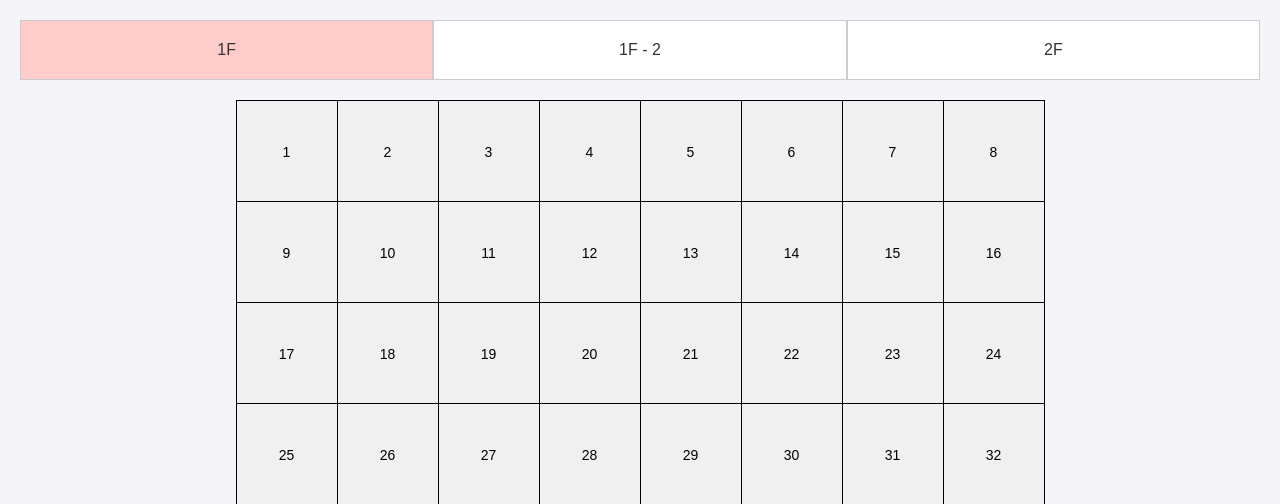
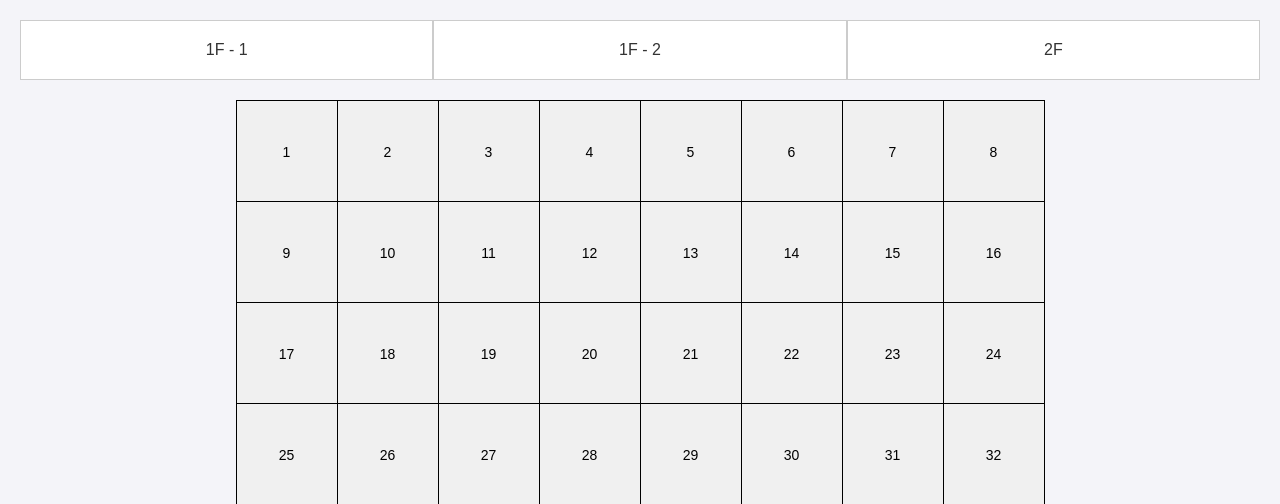
Before and after one commit to Gayeon07/locker_management, a Django app: page /index/ in a window 1280 px wide. Shown: the top 504 px of the page. Run offline with Django 5.2, Linux system fonts and the light colour scheme; a user stored in the database is signed in.

Commit message:
fix 1F button to 1F-1 button

```diff
--- a/lockers/models.py
+++ b/lockers/models.py
@@ -4,7 +4,7 @@
 # Create your models here.
 class Locker(models.Model):
     FLOOR_CHOICES = [
-        (1, '1층'),
+        (1-1, '1층-1'),
         (1-2, '1층-2'),
         (2, '2층'),
     ]
--- a/lockers/static/js/script.js
+++ b/lockers/static/js/script.js
@@ -3,7 +3,7 @@
     console.log('Document loaded.'); // 디버깅을 위한 콘솔 로그
 
     const lockersData = {
-        '1F': Array.from({ length: 32 }, (_, i) => ({ number: i + 1, isOccupied: false, user: null })),
+        '1F - 1': Array.from({ length: 32 }, (_, i) => ({ number: i + 1, isOccupied: false, user: null })),
         '1F - 2': Array.from({ length: 30 }, (_, i) => ({ number: i + 1, isOccupied: false, user: null })),
         '2F': Array.from({ length: 24 }, (_, i) => ({ number: i + 1, isOccupied: false, user: null }))
     };
@@ -13,7 +13,7 @@
 
     window.showFloor = function(floor) {
         console.log(`Showing floor: ${floor}`); // 디버깅을 위한 콘솔 로그
-        var floors = ['1F', '2F', '1F - 2'];
+        var floors = ['1F - 1', '2F', '1F - 2'];
         floors.forEach(function(f) {
             document.getElementById('btn-' + f).classList.remove('active');
         });
@@ -31,7 +31,7 @@
         let row;
 
         // 층마다 사물함을 몇 개씩 가로로 배치할지 결정하는 변수 추가
-        const lockersPerRow = floor === '1F' ? 8 : 6;
+        const lockersPerRow = floor === '1F - 1' ? 8 : 6;
 
         data.forEach((locker, index) => {
             if (index % lockersPerRow === 0) {
--- a/lockers/templates/lockers/index.html
+++ b/lockers/templates/lockers/index.html
@@ -9,7 +9,7 @@
 </head>
 <body>
     <div class="floor-buttons">
-        <button id="btn-1F" class="floor-button active" onclick="showFloor('1F')">1F</button>
+        <button id="btn-1F - 1" class="floor-button active" onclick="showFloor('1F - 1')">1F - 1</button>
         <button id="btn-1F - 2" class="floor-button" onclick="showFloor('1F - 2')">1F - 2</button>
         <button id="btn-2F" class="floor-button" onclick="showFloor('2F')">2F</button>
     </div>
@@ -18,7 +18,7 @@
         const username = "{{ username }}"; // 현재 로그인한 사용자의 username
 
         const lockersData = {
-            '1F': `
+            '1F - 1': `
                 <table>
                     <tr>
                         <td><button class="locker">1</button></td>
@@ -154,7 +154,7 @@
 
         // 초기 로드 시 1층 사물함을 보여줌
         document.addEventListener('DOMContentLoaded', () => {
-            showFloor('1F');
+            showFloor('1F - 1');
         });
     </script>
     <script src="{% static 'js/script.js' %}"></script>
```
